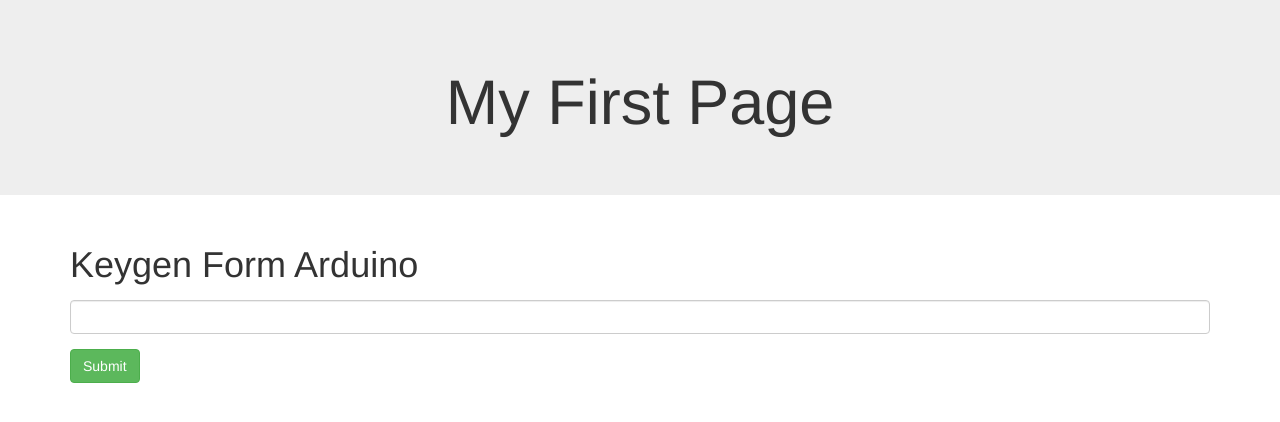
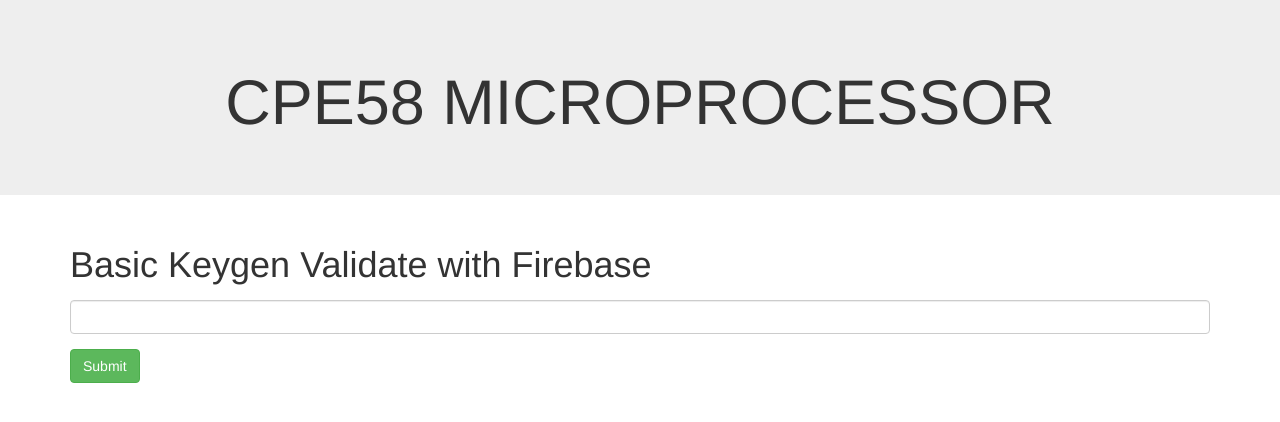
Before and after one commit to misternay/Firebasegetset-javaScript, a plain HTML site: page index.html in a window 1280 px wide. Drawn offline with nearby package versions, Linux system fonts and the light colour scheme; no server answers.

Commit message:
-Change Title -update Text

```diff
--- a/index.html
+++ b/index.html
@@ -1,7 +1,7 @@
 <!DOCTYPE html>
 <html lang="en">
 <head>
-  <title>Bootstrap Example</title>
+  <title>FirebaseGetSet</title>
   <meta charset="utf-8">
   <meta name="viewport" content="width=device-width, initial-scale=1">
   <link rel="stylesheet" href="https://maxcdn.bootstrapcdn.com/bootstrap/3.3.7/css/bootstrap.min.css">
@@ -13,13 +13,13 @@
 </head>
 <body>
   <div class="jumbotron text-center">
-    <h1>My First Page</h1>
+    <h1>CPE58 MICROPROCESSOR </h1>
   </div>
   <div class="container">
     <form>
       <div class="form-group">
         <label for="text"><h1>
-          Keygen Form Arduino
+          Basic Keygen Validate with Firebase
         </h1>
       </label>
       <input type="text" class="form-control" id="inputKey">
```
